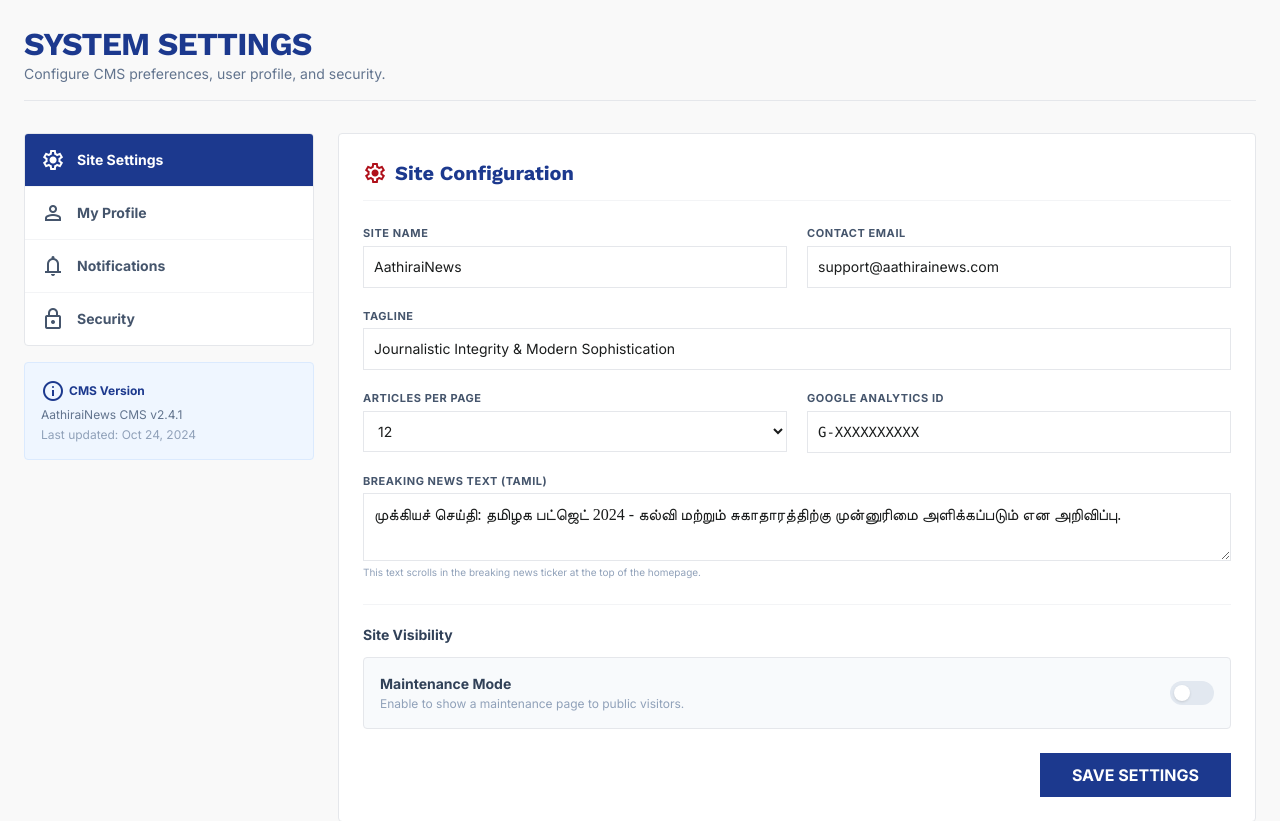
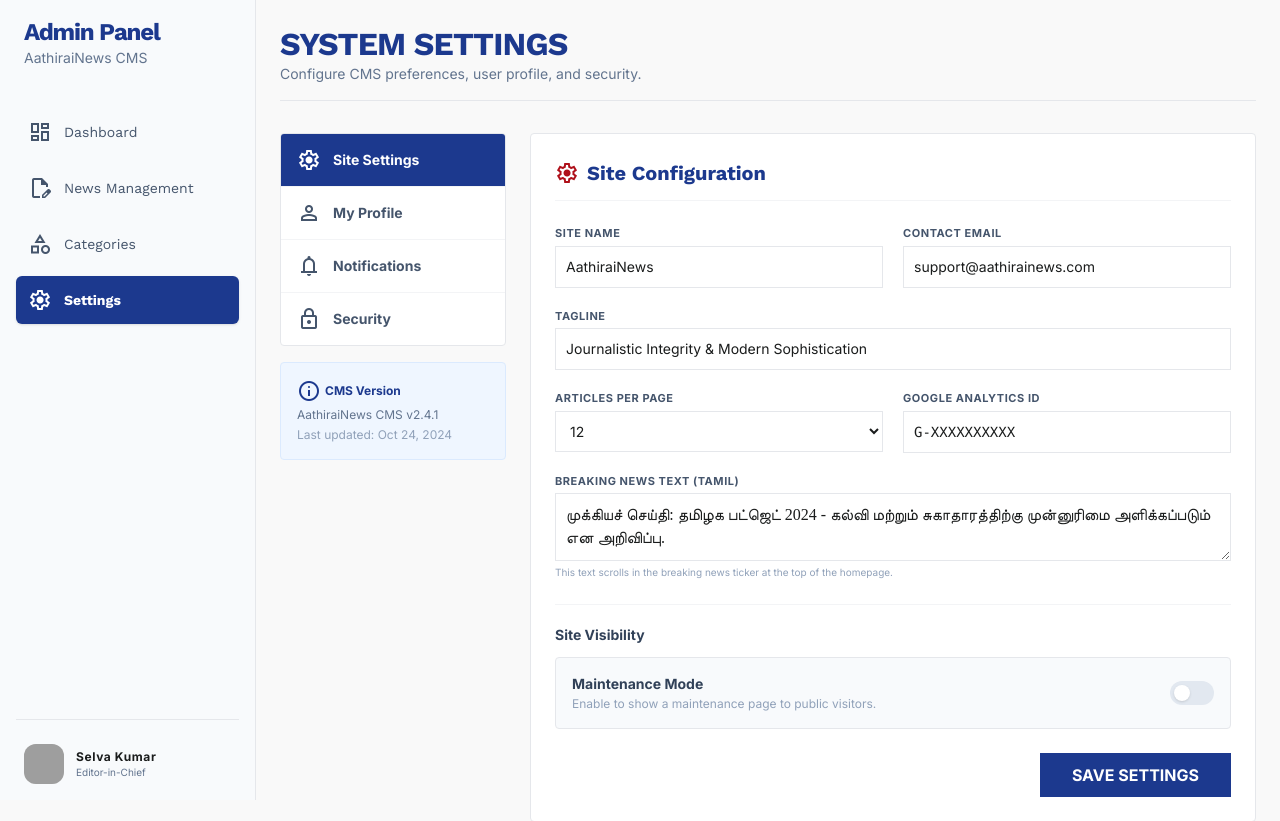
Before and after one commit to viyash-24/Aathirainews, a Next.js app: page /admin/settings in a window 1280 px wide. Shown: the top 821 px of the page. Built offline with nearby package versions, Linux system fonts and the light colour scheme; grey boxes are pictures that could not be loaded; a web font is replaced by a local one.

Commit message:
layout page is done

```diff
--- /dev/null
+++ b/app/admin/layout.tsx
@@ -0,0 +1,21 @@
+import type { Metadata } from "next";
+import AdminSidebar from "@/components/AdminSidebar";
+
+export const metadata: Metadata = {
+  title: "AathiraiNews Admin Dashboard",
+  description:
+    "Admin dashboard for managing AathiraiNews articles, categories, and settings.",
+};
+
+export default function AdminLayout({
+  children,
+}: {
+  children: React.ReactNode;
+}) {
+  return (
+    <div className="flex min-h-screen">
+      <AdminSidebar />
+      <div className="flex-1 ml-64">{children}</div>
+    </div>
+  );
+}
```
